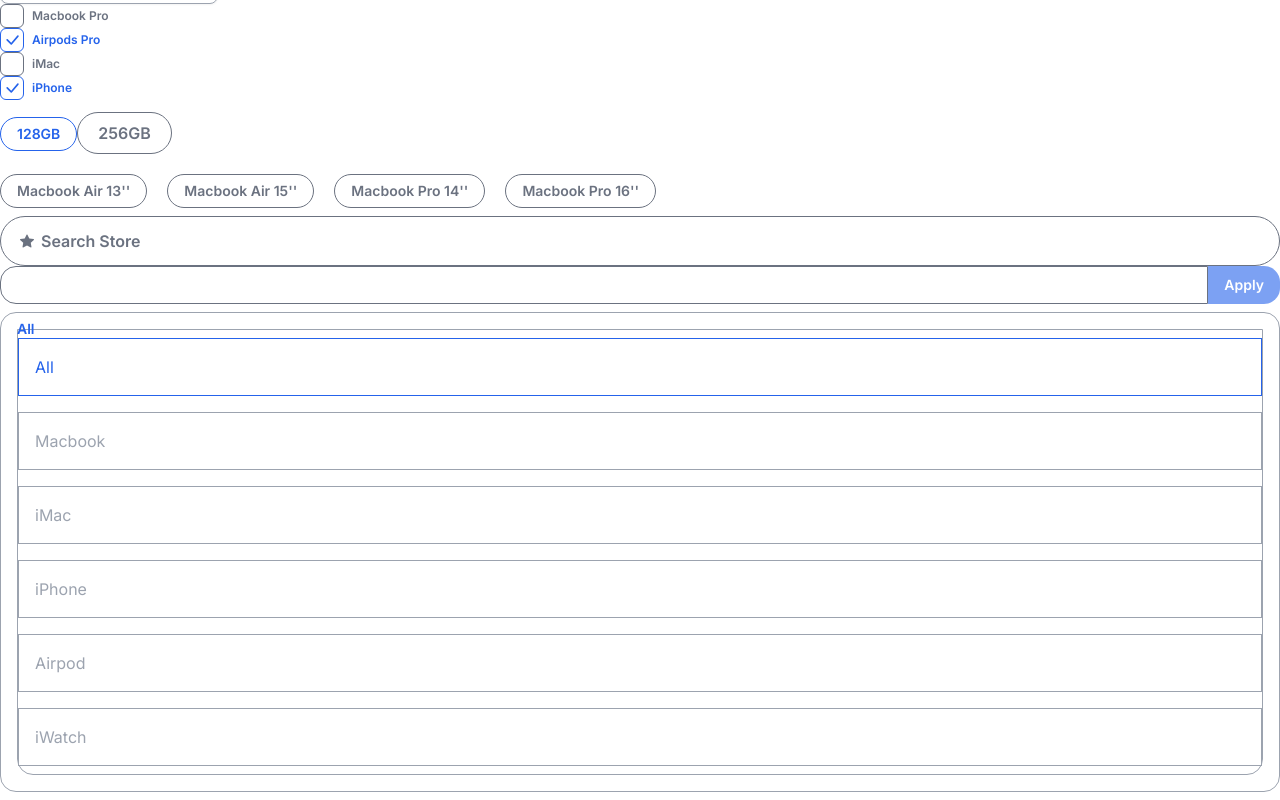
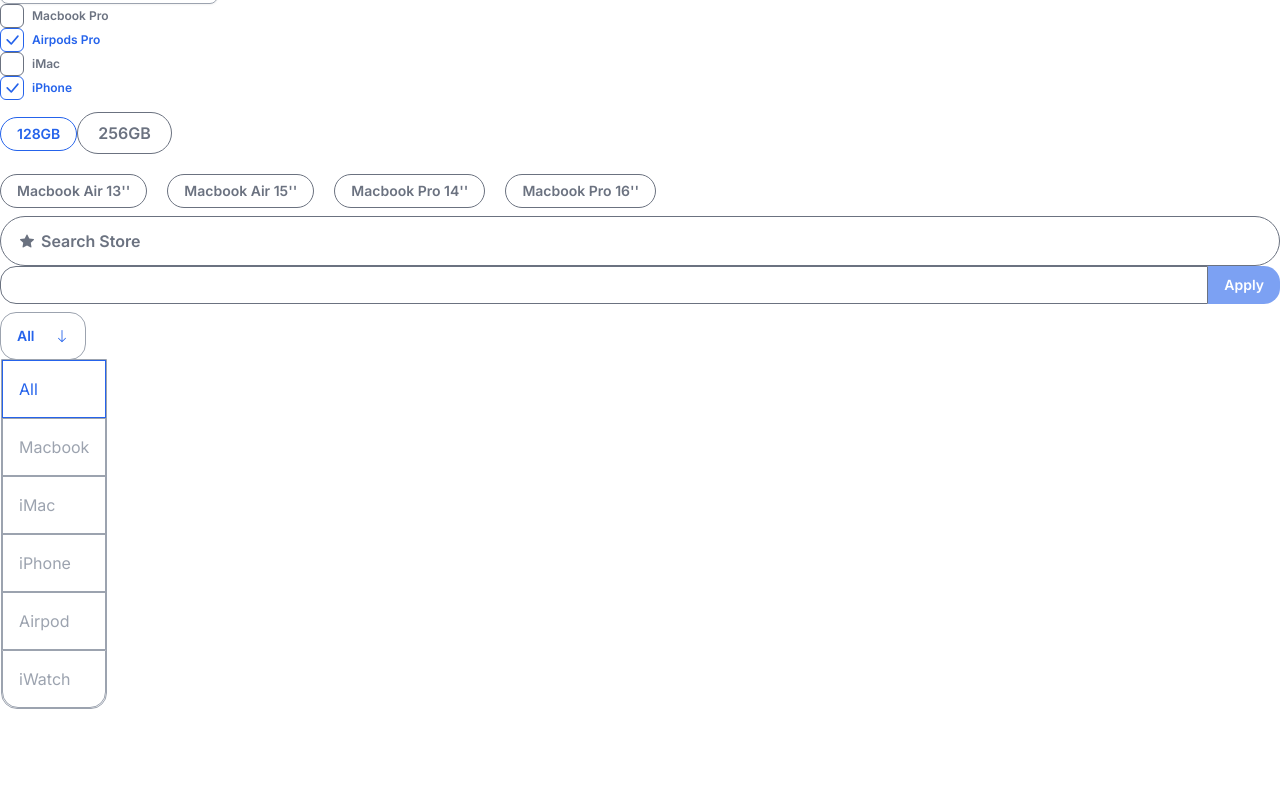
Before and after one commit to mmesomasaint/tempillar, a Next.js app: page /theme/e-apple-store in a window 1280 px wide. Shown: the part 3266-4066 px from the top of the page. After the commit the page ends 3975 px from the top, so only its background shows below. Built offline with nearby package versions, Linux system fonts and the light colour scheme.

Commit message:
Fix: Adjust style for active items

```diff
--- a/app/theme/e-apple-store/pack/components/dropdown.tsx
+++ b/app/theme/e-apple-store/pack/components/dropdown.tsx
@@ -1,5 +1,6 @@
 'use client'
 
+import { BsArrowDown } from 'react-icons/bs'
 import { TextLabel } from '../elements/text'
 
 export default function DropDown({
@@ -14,9 +15,12 @@ export default function DropDown({
   full?: boolean
 }) {
   return (
-    <div className='relative text-apple-store-pri border border-apple-store-faded-max my-2 p-4 rounded-2xl'>
+    <div className='inline-block relative text-apple-store-pri border border-apple-store-faded-max my-2 p-4 rounded-2xl'>
+      <div className='flex justify-start items-center gap-5'>
       <TextLabel>{selected}</TextLabel>
-      <div className='top-[100%] border border-apple-store-faded-max rounded-b-2xl flex flex-col gap-0'>
+      <BsArrowDown className='text-sm text-apple-store-pri' />
+      </div>
+      <div className='absolute left-0 top-[100%] border border-apple-store-faded-max rounded-b-2xl flex flex-col'>
         {items.map((item) => (
           <DropItem
             isSelected={selected === item}
@@ -45,7 +49,7 @@ function DropItem({
   return (
     <div
       onClick={() => setValue(children)}
-      className={`my-2 p-4 border ${
+      className={`last:rounded-b-2xl p-4 border ${
         isSelected ? 'border-apple-store-pri text-apple-store-pri' : 'border-apple-store-faded-max text-apple-store-faded-max'
       } ${full && 'w-full'}`}
     >
```
